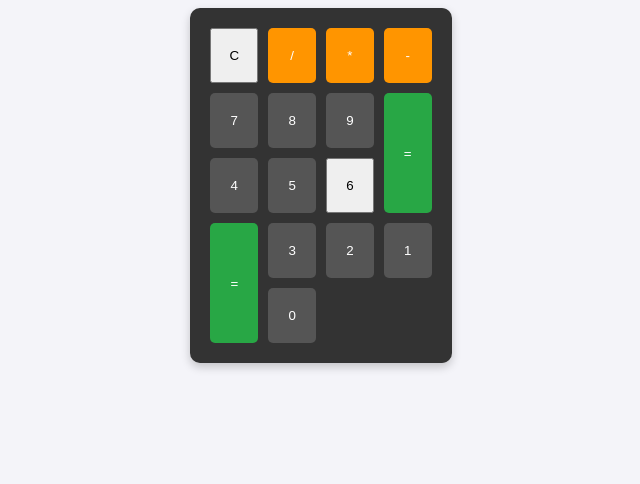
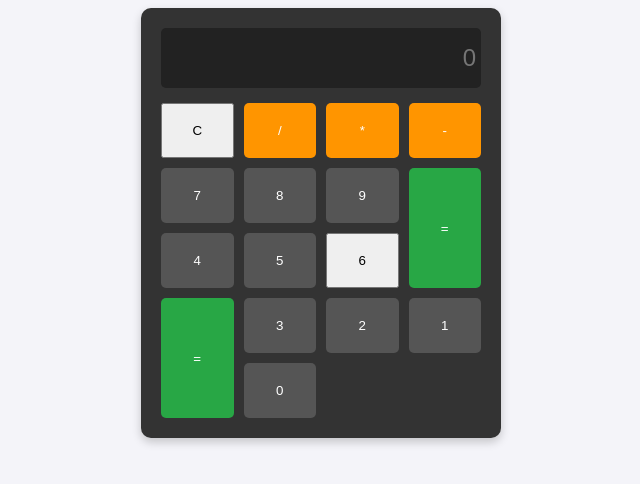
Before and after one commit to faisal-makercr/Cutie-Calcee, a plain HTML site: page calculator/index.html in a window 1280 px wide. Shown: the whole page, without its empty margins (319-959 px from the left). Drawn offline with Linux system fonts and the light colour scheme.

Commit message:
add the display

```diff
--- a/calculator/index.html
+++ b/calculator/index.html
@@ -6,10 +6,11 @@
         <title>CutieCalce</title>
         <!-- THis links my css file-->
          <link rel="stylesheet" href="style.css">
-         <script src="script.js"></script>
     </head>
     <body>
         <div class="calculator">
+            <input type="text" id="display" disabled placeholder="0">
+
             <div class="buttons">
                 <!-- Row 1-->
                  <button class=""btn clear">C</button>
@@ -36,5 +37,6 @@
                  <button class="btn">0</button>
             </div>
             </div>
+            <script src="script.js"></script>
     </body>
 </html>
```
